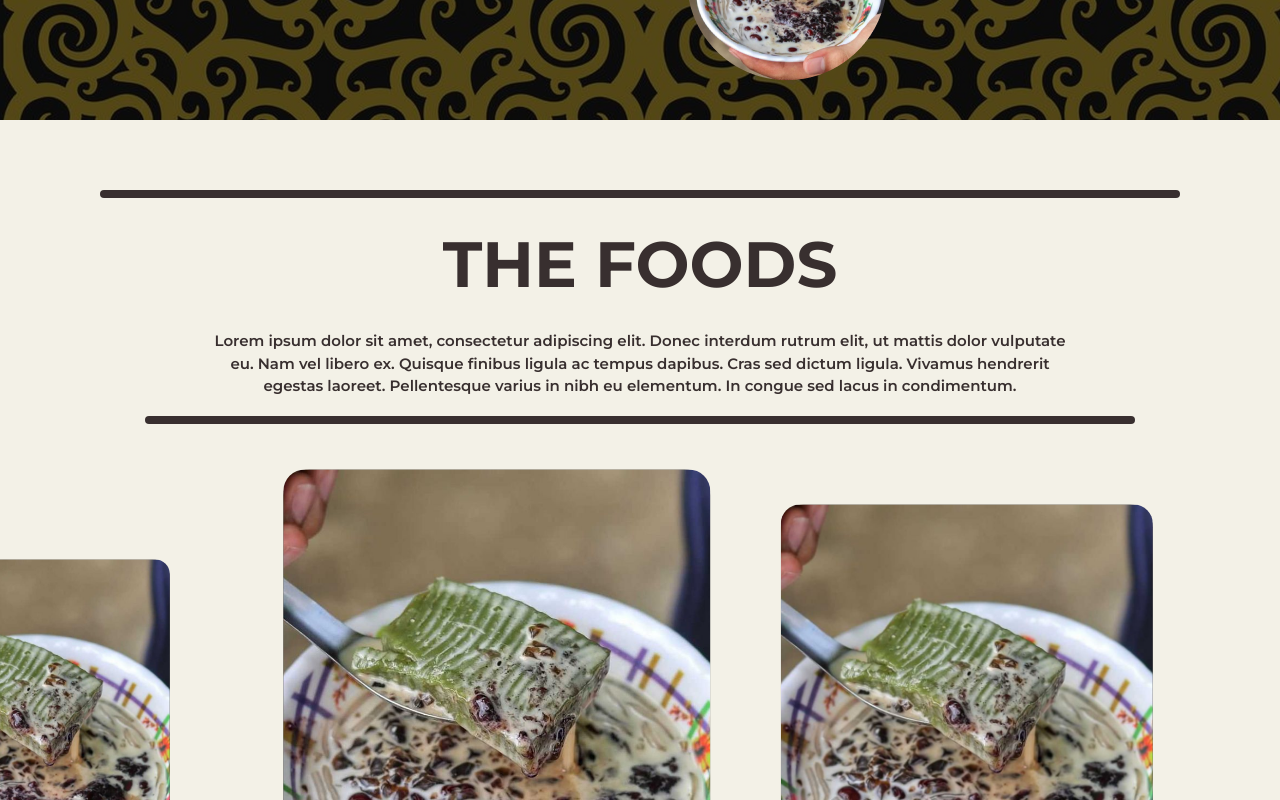
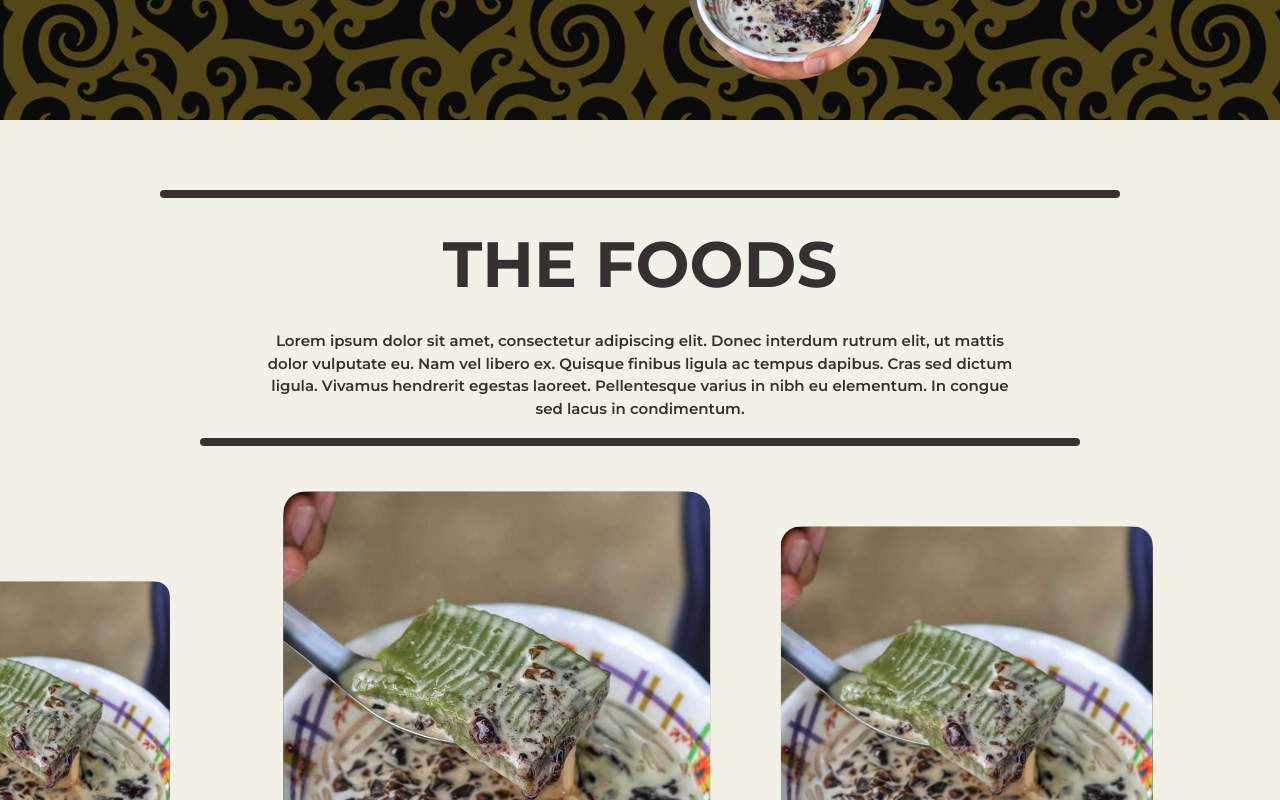
Before and after one commit to rlatksk/Explor-Eats, a React (Vite) app in the folder client/: page / in a window 1280 px wide. Shown: the part 680-1480 px from the top of the page. Built offline with nearby package versions, Linux system fonts and the light colour scheme.

Commit message:
adjusting some stuff

```diff
--- a/client/src/App.jsx
+++ b/client/src/App.jsx
@@ -11,8 +11,6 @@ function App() {
       <Navbar />
       <Routes>
         <Route path="/" element={<Home />} />
-        <Route path="/hero" element={<Hero />} />
-        <Route path="/navbar" element={<Navbar />} />
       </Routes>
     </Router>
   )
--- a/client/src/pages/home/FoodHome.jsx
+++ b/client/src/pages/home/FoodHome.jsx
@@ -14,7 +14,7 @@ function FoodHome() {
   const OPTIONS = { loop: true }
 
   return (
-    <div className='flex flex-col h-fit items-center bg-[#F3F1E7] gap-[3.125rem] pt-[4.375rem] pb-[3.125rem] px-[6.25rem]'>
+    <div className='flex flex-col h-fit items-center bg-[#F3F1E7] gap-[3.125rem] pt-[4.375rem] pb-[3.125rem] px-[10rem]'>
       <div className='flex flex-col gap-[1.125rem] items-center'>
         <hr className='border-t-8 border-secondaryColor w-full rounded-full' />
         <h1 className='text-secondaryColor font-bold text-[4rem]'>THE FOODS</h1>
--- a/client/src/pages/home/Hero.jsx
+++ b/client/src/pages/home/Hero.jsx
@@ -15,7 +15,7 @@ function Hero() {
           <p className='text-[0.875rem] font-semibold text-justify'>
             Lorem ipsum dolor sit amet, consectetur adipiscing elit. Donec interdum rutrum elit, ut mattis dolor vulputate eu. Nam vel libero ex. Quisque finibus ligula ac tempus dapibus. Cras sed dictum ligula. Vivamus hendrerit egestas laoreet. Pellentesque varius in nibh eu elementum. In congue sed lacus in condimentum. Mauris ut accumsan magna. Aliquam aliquet accumsan metus, sed congue ipsum hendrerit eu. Fusce condimentum laoreet lacus eu dapibus. Proin a tempus justo. Nullam arcu nunc, fermentum molestie diam in, pellentesque ultrices orci. Class aptent taciti sociosqu ad litora torquent per conubia nostra, per inceptos himenaeos. Sed mauris libero, pretium eu porttitor vel, pretium vel purus.
           </p>
-          <Button className="min-w-[34.375rem]" path>
+          <Button className="min-w-[34.375rem]">
             Start Discovering
           </Button>
         </div>
```
